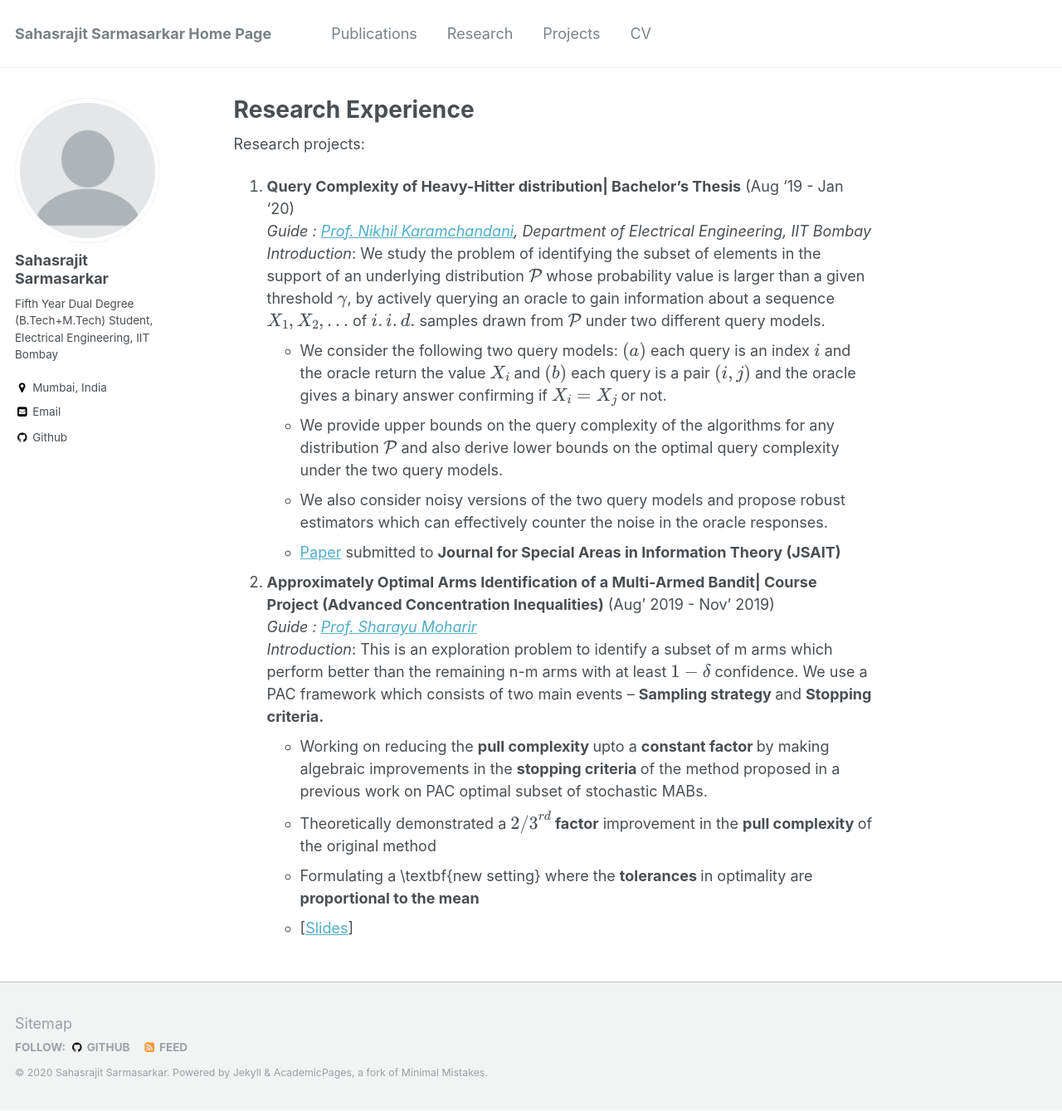
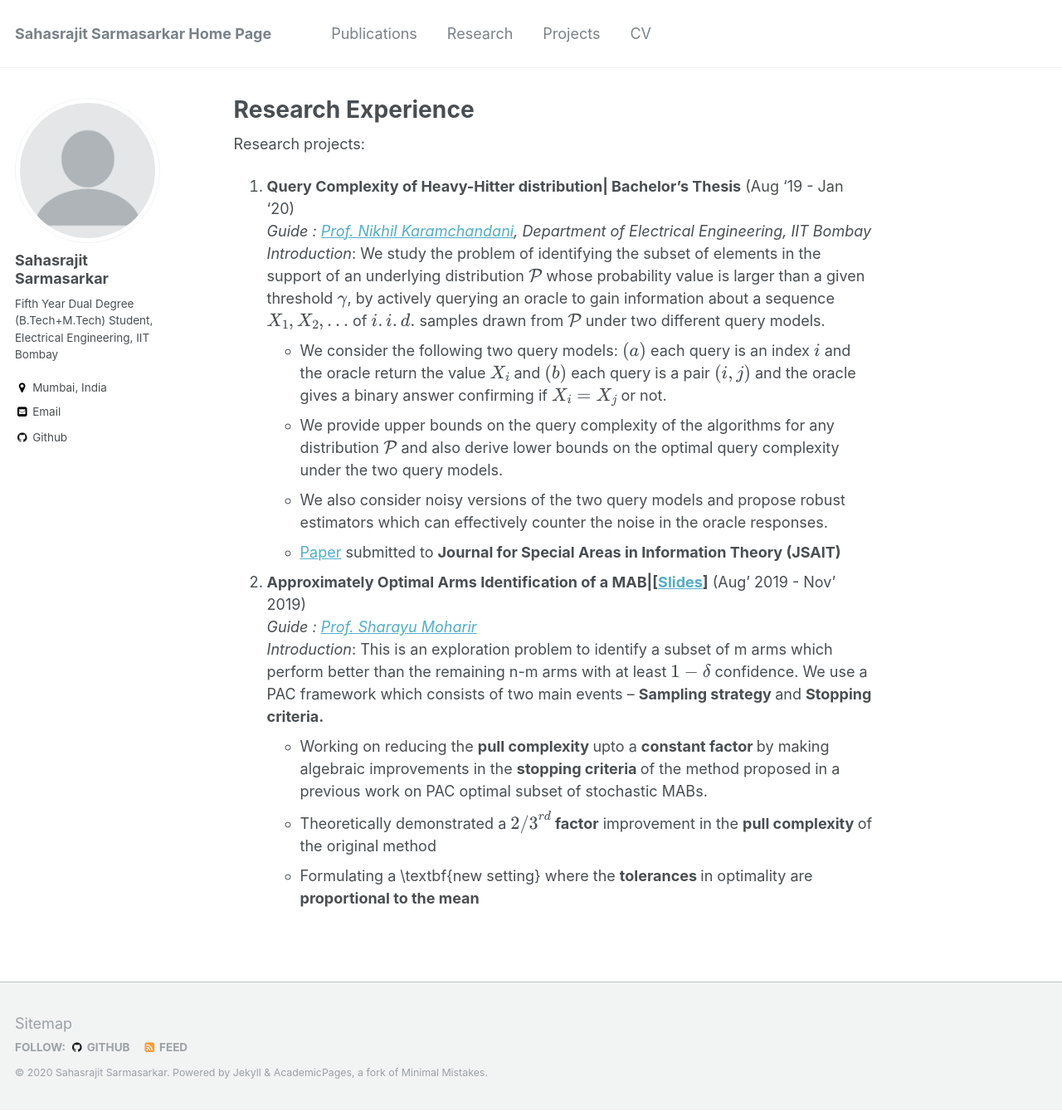
Before and after one commit to Sahasrajit123/Sahasrajit123.github.io, a Jekyll site: the page built from _pages/research.md, in a window 1280 px wide and 1339 px high. Shown: the whole window at 83% size. Built offline with Jekyll 4.4.1, drawn with Linux system fonts in a browser that asks for light colours; formulas are drawn with MathJax 3.

Commit message:
ACI proj mod

```diff
--- a/_pages/research.md
+++ b/_pages/research.md
@@ -17,13 +17,12 @@ Research projects:
   * We also consider noisy versions of the two query models and propose robust estimators which can effectively counter the noise in the oracle responses.<br/>
   * [Paper](https://arxiv.org/abs/2005.14425) submitted to **Journal for Special Areas in Information Theory (JSAIT)**
 
-2. **Approximately Optimal Arms Identification of a Multi-Armed Bandit| Course Project (Advanced Concentration Inequalities)** (Aug' 2019 - Nov' 2019) <br/>
+2. **Approximately Optimal Arms Identification of a MAB|\[[Slides](https://kc1729.github.io/files/Top_k_Arm_Selection.pdf)\]** (Aug' 2019 - Nov' 2019) <br/>
    *Guide : [Prof. Sharayu Moharir](https://www.ee.iitb.ac.in/web/people/faculty/home/sharayum)* <br/>
    *Introduction*: This is an exploration problem to identify a subset of m arms which perform better than the remaining n-m arms with at least $1-\delta$ confidence. We use a PAC framework which consists of two main events -- <b> Sampling strategy </b> and <b> Stopping criteria.</b>
    * Working on reducing the <b> pull complexity </b> upto a <b> constant factor </b> by making algebraic improvements in the <b> stopping criteria </b> of the method proposed in a previous work on PAC optimal subset of stochastic MABs.<br/>
     * Theoretically demonstrated a ${2/3}^{rd}$ <b> factor</b> improvement in the <b> pull complexity </b> of the original method<br/>
     * Formulating a \textbf{new setting} where the <b> tolerances </b> in optimality are <b> proportional to the mean</b> <br/>
-    * \[[Slides](https://kc1729.github.io/files/Top_k_Arm_Selection.pdf)\]
 
    <!---
    <ol>
```
